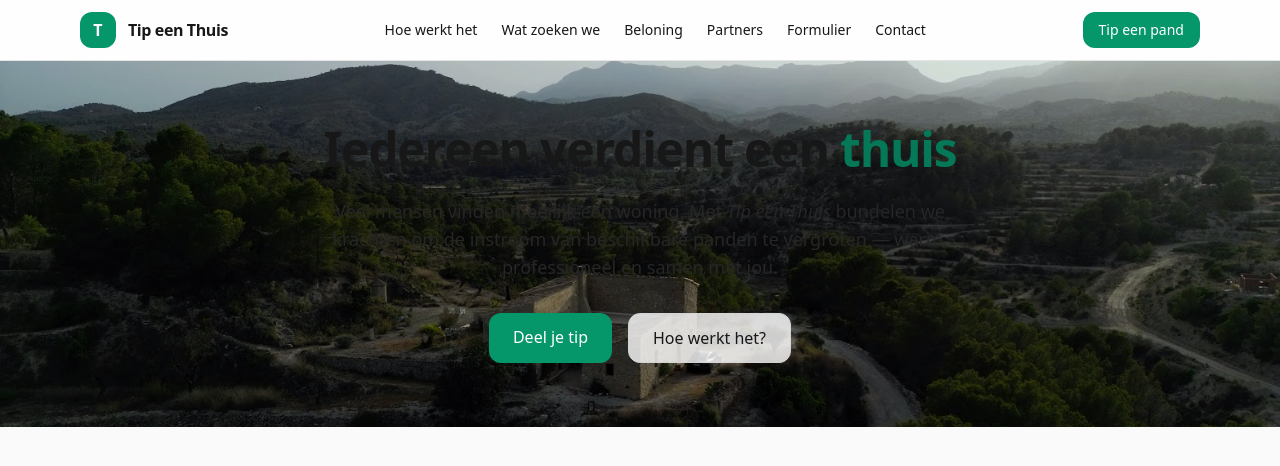
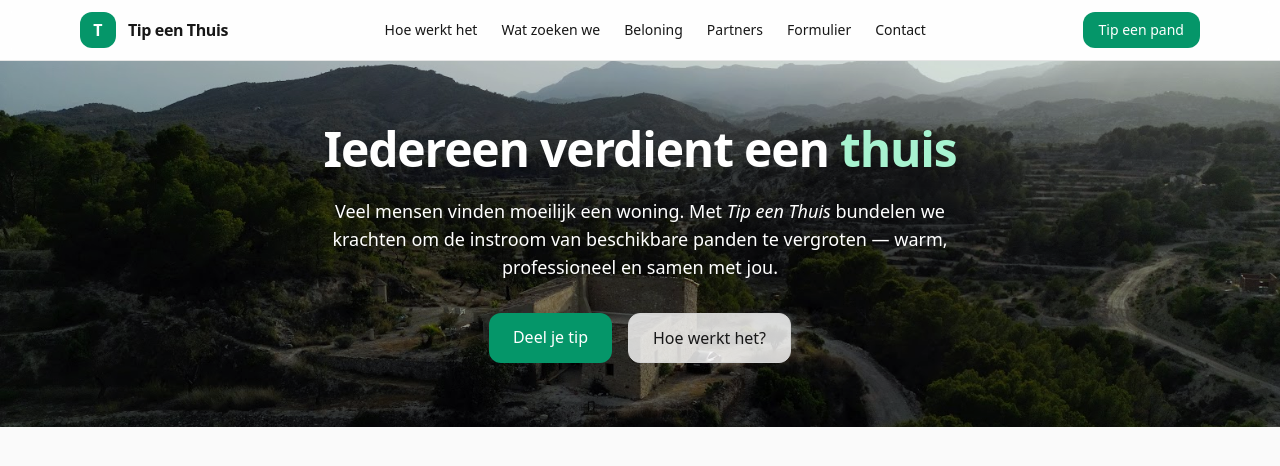
Before and after one commit to pietermorlion/tip-een-thuis-react, a React (Vite) app: page / in a window 1280 px wide. Shown: the top 466 px of the page. Built offline with nearby package versions, Linux system fonts and the light colour scheme.

Commit message:
Update hero achtergrond en tekstkleur

```diff
--- a/src/App.jsx
+++ b/src/App.jsx
@@ -7,7 +7,6 @@ import React, { useState } from "react";
  * - Alle assets onder /public/images/...
  */
 
-// Voorkeurs-extensie per logo (match je echte bestanden in /public/images/partners)
 const PREFERRED_EXT = {
   morelion: "jpg",
   ehvv: "jpg",
@@ -17,15 +16,13 @@ const PREFERRED_EXT = {
   thope: "png",
   fedasil: "png",
   iom: "png",
-  huizenvanvrede: "jpg", // jij gebruikt nu huizenvanvrede.jpg
-  enjoymicasa: "png",    // sponsor
-  paths: "png"           // voeg toe als je het bestand hebt
+  huizenvanvrede: "jpg",
+  enjoymicasa: "png",
+  paths: "png"
 };
 
-// Generic fallback-volgorde (als preferred ontbreekt)
 const BASE_ORDER = ["png", "jpg", "jpeg", "svg", "webp", "avif"];
 
-// Slimme logo-loader: probeert eerst preferred, dan fallbackvolgorde
 function LogoImg({ base, className = "h-8 w-auto", alt = "logo" }) {
   const preferred = PREFERRED_EXT[base];
   const extOrder = preferred
@@ -62,7 +59,6 @@ export default function App() {
   });
   const [sent, setSent] = useState(false);
 
-  // Let op: keys moeten overeenkomen met de bestandsbasen in /public/images/partners/
   const partners = [
     { key: "morelion", name: "MORE LION", url: "https://www.more-lion.com/",
       blurb: "Innovatiestudio; facilitatie van burgerinitiatief en projecten rond sociaal wonen." },
@@ -121,10 +117,10 @@ export default function App() {
           <div className="absolute inset-0 bg-emerald-900/15 mix-blend-multiply" />
         </div>
         <div className="relative mx-auto max-w-4xl px-4 py-16 text-center">
-          <h1 className="text-4xl font-bold tracking-tight md:text-5xl">
-            Iedereen verdient een <span className="text-emerald-700">thuis</span>
+          <h1 className="text-4xl font-bold tracking-tight md:text-5xl text-white drop-shadow-lg">
+            Iedereen verdient een <span className="text-emerald-200">thuis</span>
           </h1>
-          <p className="mx-auto mt-6 max-w-2xl text-lg text-neutral-800">
+          <p className="mx-auto mt-6 max-w-2xl text-lg text-white drop-shadow">
             Veel mensen vinden moeilijk een woning. Met <em>Tip een Thuis</em> bundelen we krachten
             om de instroom van beschikbare panden te vergroten — warm, professioneel en samen met jou.
           </p>
@@ -135,7 +131,7 @@ export default function App() {
         </div>
       </section>
 
-      {/* ... rest van het bestand blijft ongewijzigd ... */}
+      {/* ... rest van je bestand blijft hetzelfde ... */}
     </div>
   );
 }
```
